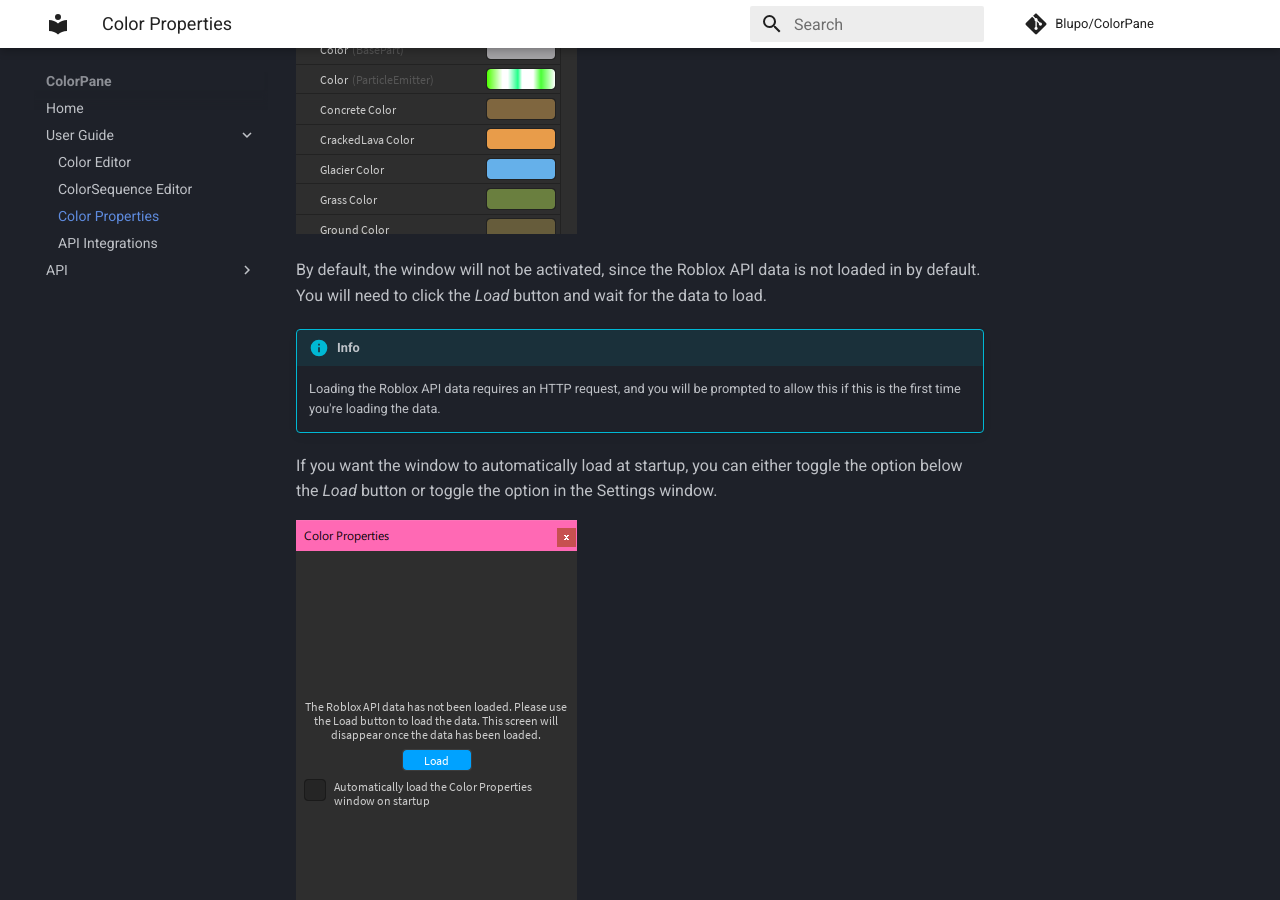
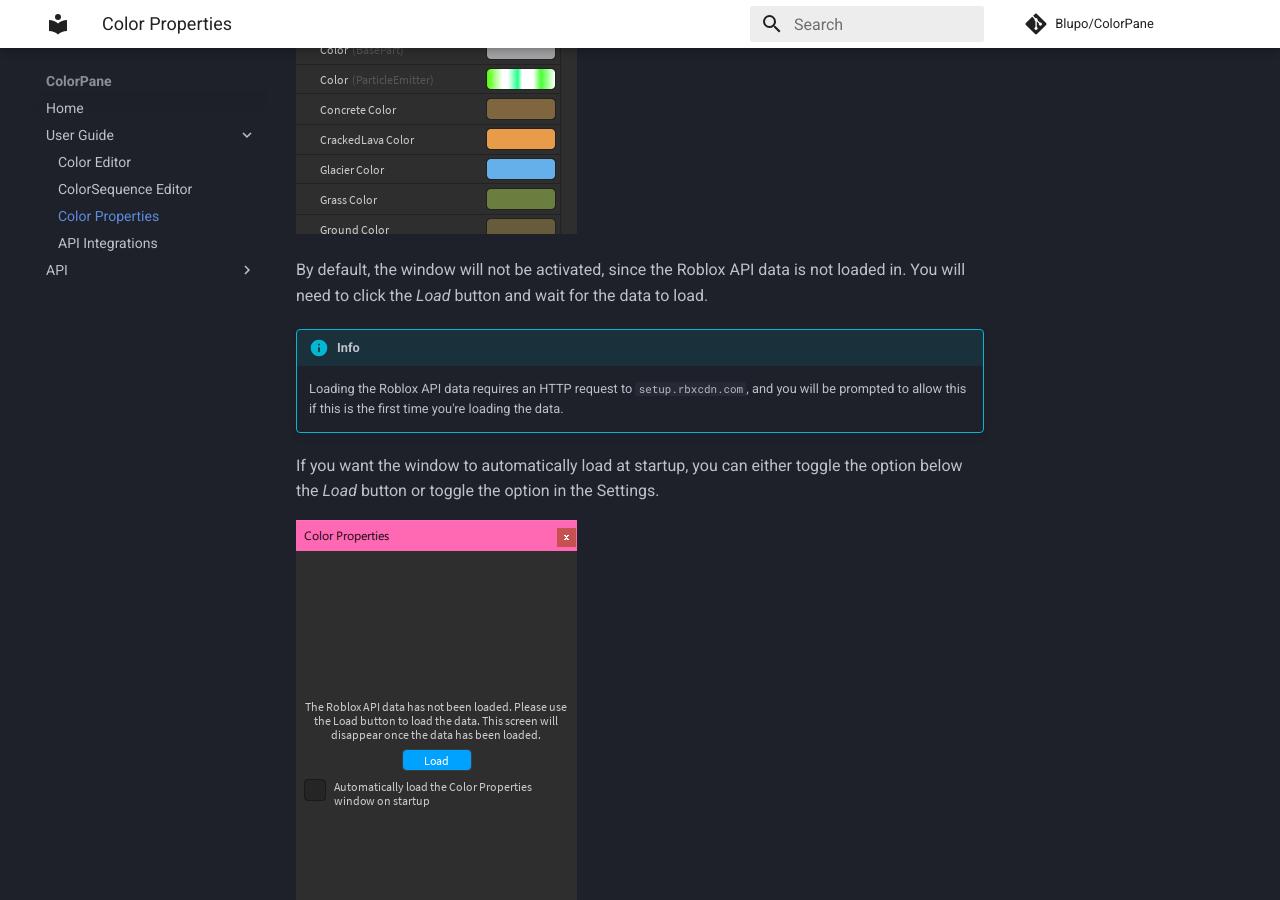
Before and after one commit to Blupo/ColorPane, an MkDocs documentation site: the page built from docs/user-guide/color-properties.md, in a window 1280 px wide and 900 px high, scrolled down 424 px. Built offline with MkDocs 1.6.1 and Material for MkDocs 9.7.7, drawn with Linux system fonts in a browser that asks for light colours; comment, search, counter and statistics services are not loaded.

```diff
--- a/docs/user-guide/color-properties.md
+++ b/docs/user-guide/color-properties.md
@@ -2,11 +2,11 @@ The Color Properties window allows you to view and edit the color properties of
 
 ![The color properties window](../images/color-properties.png)
 
-By default, the window will not be activated, since the Roblox API data is not loaded in by default. You will need to click the *Load* button and wait for the data to load.
+By default, the window will not be activated, since the Roblox API data is not loaded in. You will need to click the *Load* button and wait for the data to load.
 
 !!! info
-    Loading the Roblox API data requires an HTTP request, and you will be prompted to allow this if this is the first time you're loading the data.
+    Loading the Roblox API data requires an HTTP request to `setup.rbxcdn.com`, and you will be prompted to allow this if this is the first time you're loading the data.
 
-If you want the window to automatically load at startup, you can either toggle the option below the *Load* button or toggle the option in the Settings window.
+If you want the window to automatically load at startup, you can either toggle the option below the *Load* button or toggle the option in the Settings.
 
 ![The unloaded color properties window](../images/color-properties-unloaded.png)
```
Also changed, not shown: README.md (+1 -1 lines), docs/index.md (+1 -1 lines), docs/user-guide/color-editor.md (+4 -2 lines), docs/images/all-editors.png, docs/images/color-info.png, docs/images/color-wheel.png, docs/images/colorprops.png (deleted), docs/images/palettes-list.png, docs/images/palettes.png, docs/images/rgb-sliders.png.
